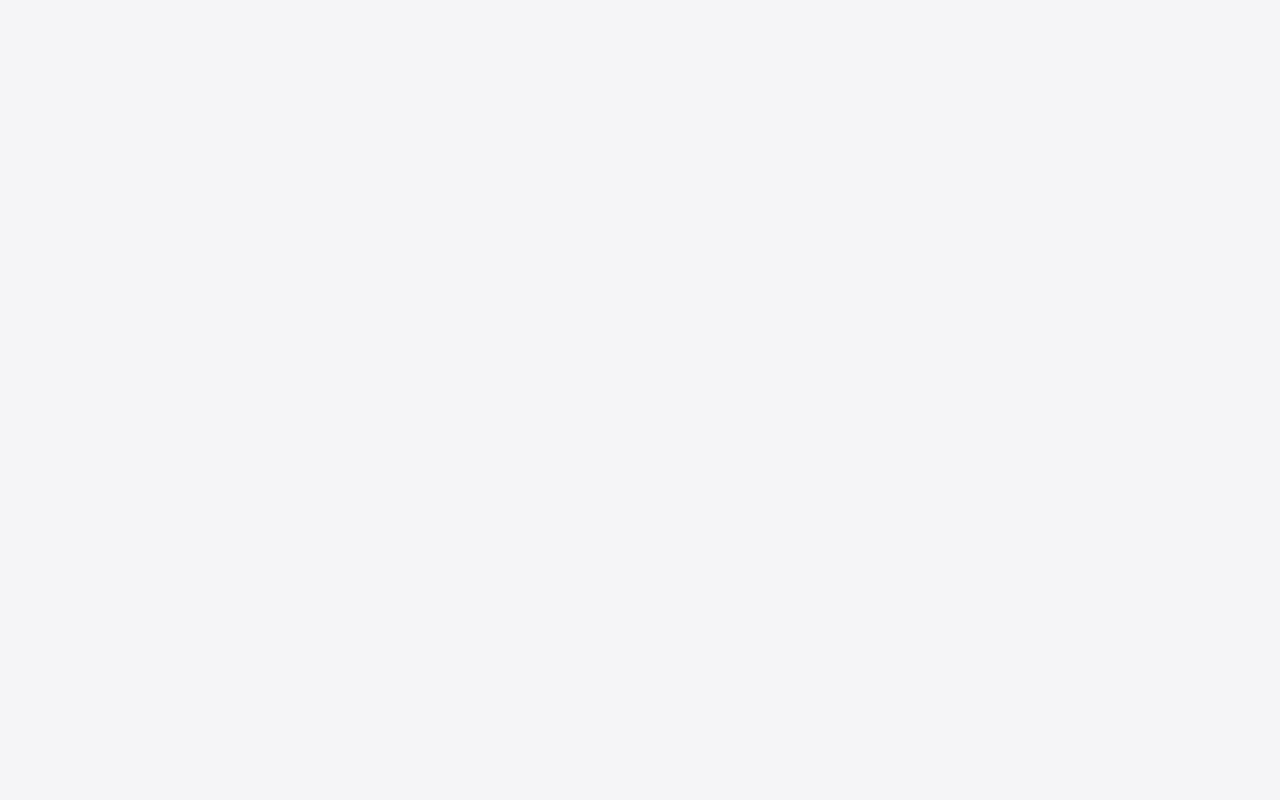
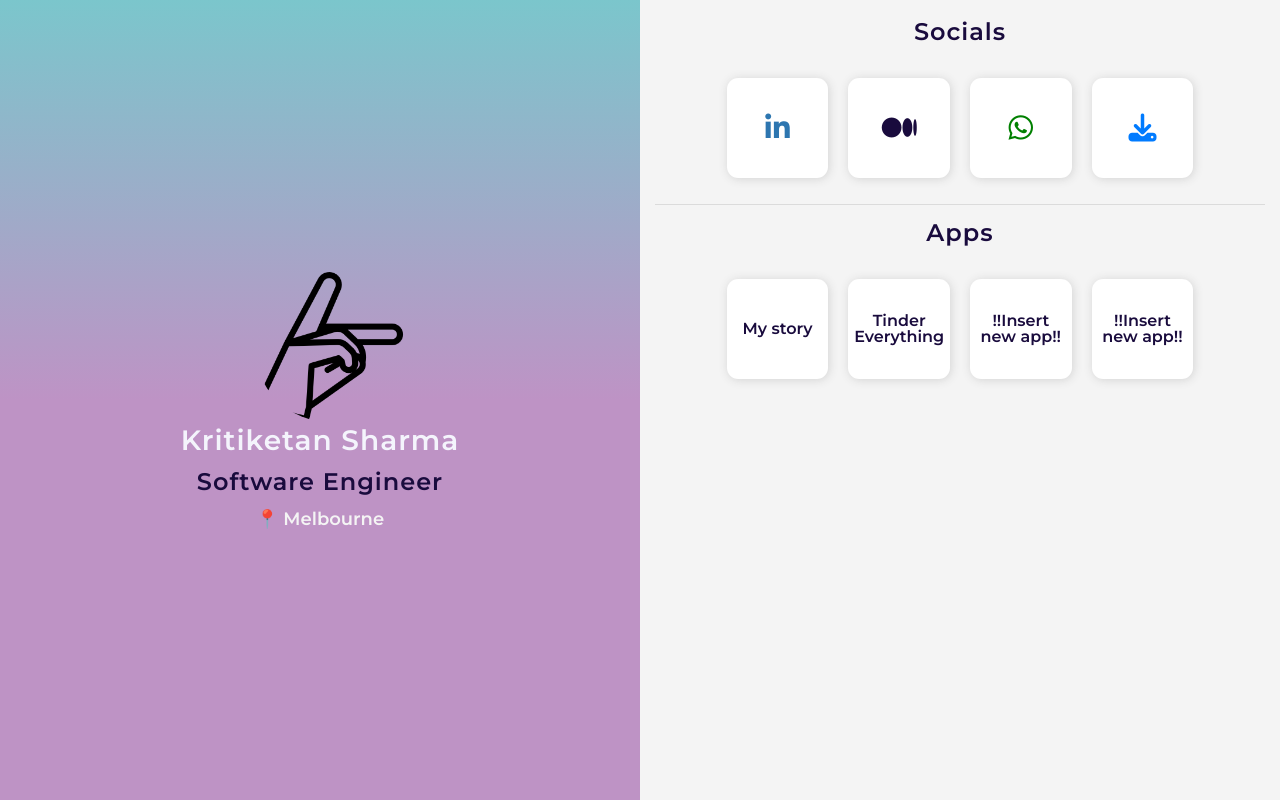
Before and after one commit to kritiketan/forte-portfolio, an Angular app: page /amu in a window 1280 px wide. Before the commit this address led to /. Built offline with nearby package versions, Linux system fonts and the light colour scheme.

Commit message:
app screen

```diff
--- a/src/app/app-routing.module.ts
+++ b/src/app/app-routing.module.ts
@@ -7,6 +7,7 @@ import { ParticleDesignComponent } from './public/particle-design/particle-desig
 import { CardsDesignComponent } from './public/cards-design/cards-design.component';
 import { HalfdesignComponent } from './public/halfdesign/halfdesign.component';
 import { AppsComponent } from './public/apps/apps.component';
+import { HalfAppStyleComponent } from './public/half-app-style/half-app-style.component'
 
 const routes: Routes = [
   { path: '', component: HalfdesignComponent },
@@ -14,6 +15,7 @@ const routes: Routes = [
   { path:'cards',component:CardsDesignComponent},
   { path:'min',component:MinimalComponent},
   { path:'apps',component:AppsComponent},
+  { path:'amu', component:HalfAppStyleComponent },
   { path: '404', component:  NotfoundComponent},
   // { path: ':slashUrl', component: OnlineportalComponent }
 
--- a/src/app/app.module.ts
+++ b/src/app/app.module.ts
@@ -14,6 +14,8 @@ import { ParticleDesignComponent } from './public/particle-design/particle-desig
 import { CardsDesignComponent } from './public/cards-design/cards-design.component';
 import { HalfdesignComponent } from './public/halfdesign/halfdesign.component';
 import { AppsComponent } from './public/apps/apps.component';
+import { HalfAppStyleComponent } from './public/half-app-style/half-app-style.component';
+import { MystoryComponent } from './public/mystory/mystory.component';
 
 @NgModule({
   declarations: [
@@ -27,7 +29,9 @@ import { AppsComponent } from './public/apps/apps.component';
     ParticleDesignComponent,
     CardsDesignComponent,
     HalfdesignComponent,
-    AppsComponent
+    AppsComponent,
+    HalfAppStyleComponent,
+    MystoryComponent
   ],
   imports: [
     BrowserModule,
--- /dev/null
+++ b/src/app/public/half-app-style/half-app-style.component.html
@@ -0,0 +1,106 @@
+<div class="container-fluid" style="padding-top: 100px">
+  <div
+    class="row"
+    style="justify-content: center; align-items: center; text-align: center">
+    <div class="split left" id="company">
+      <div class="centered">
+        <a
+          href="./../../../assets/Kritiketan Sharma Resume.pdf"
+          download="Kritiketan_Sharma_Resume.pdf"
+          class="icon icon-space">
+          <img src="./assets/favicon.png" />
+        </a>
+        <h1 class="heading-text-white">Kritiketan Sharma</h1>
+        <h2 class="sub-heading-text highlight-text mt-3">Software Engineer</h2>
+        <h2 class="body-text highlight-text mt-3" style="color: #f4f4f4">
+          📍 Melbourne
+        </h2>
+      </div>
+    </div>
+
+    <div class="split right">
+      <div class="container-fluid">
+          <div class="row mb-4" style="justify-content: center;
+          align-items: center;
+          text-align: center;">
+              <div class="sub-heading-text highlight-text">
+                Socials
+              </div>
+
+          </div>
+        <div
+          class="row m-0"
+          style="
+            justify-content: center;
+            align-items: center;
+            text-align: center;">
+          <div class="col-md-2 apps-icon">
+            <a
+              href="https://www.linkedin.com/in/kritiketan-sharma-2133b5a8/"
+              class="icon"
+              style="color: #2d76b0"
+            >
+              <i class="fab fa-linkedin"></i>
+            </a>
+          </div>
+          <div class="col-md-2 apps-icon">
+            <a
+              href="https://kritiketan.medium.com"
+              class="icon"
+              style="color: var(--black-primary)">
+              <i class="fab fa-medium"></i>
+            </a>
+          </div>
+          <div class="col-md-2 apps-icon">
+            <a href="https://wa.link/tj8ukb" target="_blank" class="icon" style="color:green">
+                <i class="fab fa-whatsapp"></i>
+            </a>
+          </div>
+          <div class="col-md-2 apps-icon">
+            <a href="./../../../assets/Kritiketan Sharma Resume.pdf" download="Kritiketan_Sharma_Resume.pdf" class="icon">
+                <i class="fas fa-download"></i>
+            </a>
+          </div>
+        </div>
+
+        <div class="row">
+            <div class="col-md-12" style="
+            justify-content: center;
+            align-items: center;
+            text-align: center;">
+                <hr style="color: lightgoldenrodyellow;">
+            </div>
+
+        </div>
+        <div class="row mb-4" style="justify-content: center;
+          align-items: center;
+          text-align: center;">
+              <div class="sub-heading-text highlight-text">
+                Apps
+              </div>
+
+          </div>
+        <div
+          class="row m-0"
+          style="
+            justify-content: center;
+            align-items: center;
+            text-align: center;">
+
+              <div class="col-md-2 apps-icon highlight-text">
+                <p>My story</p>
+              </div>
+              <div class="col-md-2 apps-icon highlight-text">
+                <p>Tinder Everything</p>
+              </div>
+              <div class="col-md-2 apps-icon highlight-text">
+                <p> !!Insert new app!! </p>
+              </div>
+              <div class="col-md-2 apps-icon highlight-text">
+                <p> !!Insert new app!! </p>
+              </div>
+        </div>
+      </div>
+    </div>
+  </div>
+</div>
--- /dev/null
+++ b/src/app/public/half-app-style/half-app-style.component.ts
@@ -0,0 +1,15 @@
+import { Component, OnInit } from '@angular/core';
+
+@Component({
+  selector: 'app-half-app-style',
+  templateUrl: './half-app-style.component.html',
+  styleUrls: ['./half-app-style.component.css']
+})
+export class HalfAppStyleComponent implements OnInit {
+
+  constructor() { }
+
+  ngOnInit(): void {
+  }
+
+}
--- a/src/app/public/minimal/minimal.component.html
+++ b/src/app/public/minimal/minimal.component.html
@@ -30,7 +30,7 @@
             <i class="fab fa-medium"></i>
         </a>
 
-        <a href="https://wa.link/tj8ukb" target="_blank" class="icon icon-space" style="color:green">
+        <a href="https://wa.link/tj8ukb" target="_blank" class="icon icon-space" style="color:green;">
             <i class="fab fa-whatsapp"></i>
         </a>
 
--- /dev/null
+++ b/src/app/public/mystory/mystory.component.html
@@ -0,0 +1 @@
+<p>mystory works!</p>
--- /dev/null
+++ b/src/app/public/mystory/mystory.component.ts
@@ -0,0 +1,15 @@
+import { Component, OnInit } from '@angular/core';
+
+@Component({
+  selector: 'app-mystory',
+  templateUrl: './mystory.component.html',
+  styleUrls: ['./mystory.component.css']
+})
+export class MystoryComponent implements OnInit {
+
+  constructor() { }
+
+  ngOnInit(): void {
+  }
+
+}
--- a/src/styles.css
+++ b/src/styles.css
@@ -331,14 +331,14 @@ body {
     border-radius: 50%;
   }
 
-  a:hover{
+  /* a:hover{
     color: #752CEB;
     font-weight: 600;
     transform: scale(4);
     font-size: 30px;
     transition: all 0.2s;
 
-  }
+  } */
 
   .form-control{
     border-radius: 8px;
@@ -387,3 +387,25 @@ body {
     padding: 5px 20px 15px;
     margin: 10px 0;
 }
+
+.apps-icon{
+    border-radius: 0.7rem;
+    background-color: #FFFFFF;
+    height: 100px;
+    width: 100px;
+    padding: 10px;
+    margin: 10px;
+    box-shadow: 1px 1px 10px .05px lightgrey;
+    justify-content: center;
+    align-items: center;
+    display: flex;
+}
+
+.apps-icon:hover{
+    background-color: #be92c4;
+    font-weight: 600;
+    transform: scale(1.1);
+    font-size: 30px;
+    transition: all 0.2s;
+    cursor: pointer;
+}
```
Also changed, not shown: src/app/public/half-app-style/half-app-style.component.css (added), src/app/public/mystory/mystory.component.css (added), 2 other files (tests, documents, lock files or other folders).
